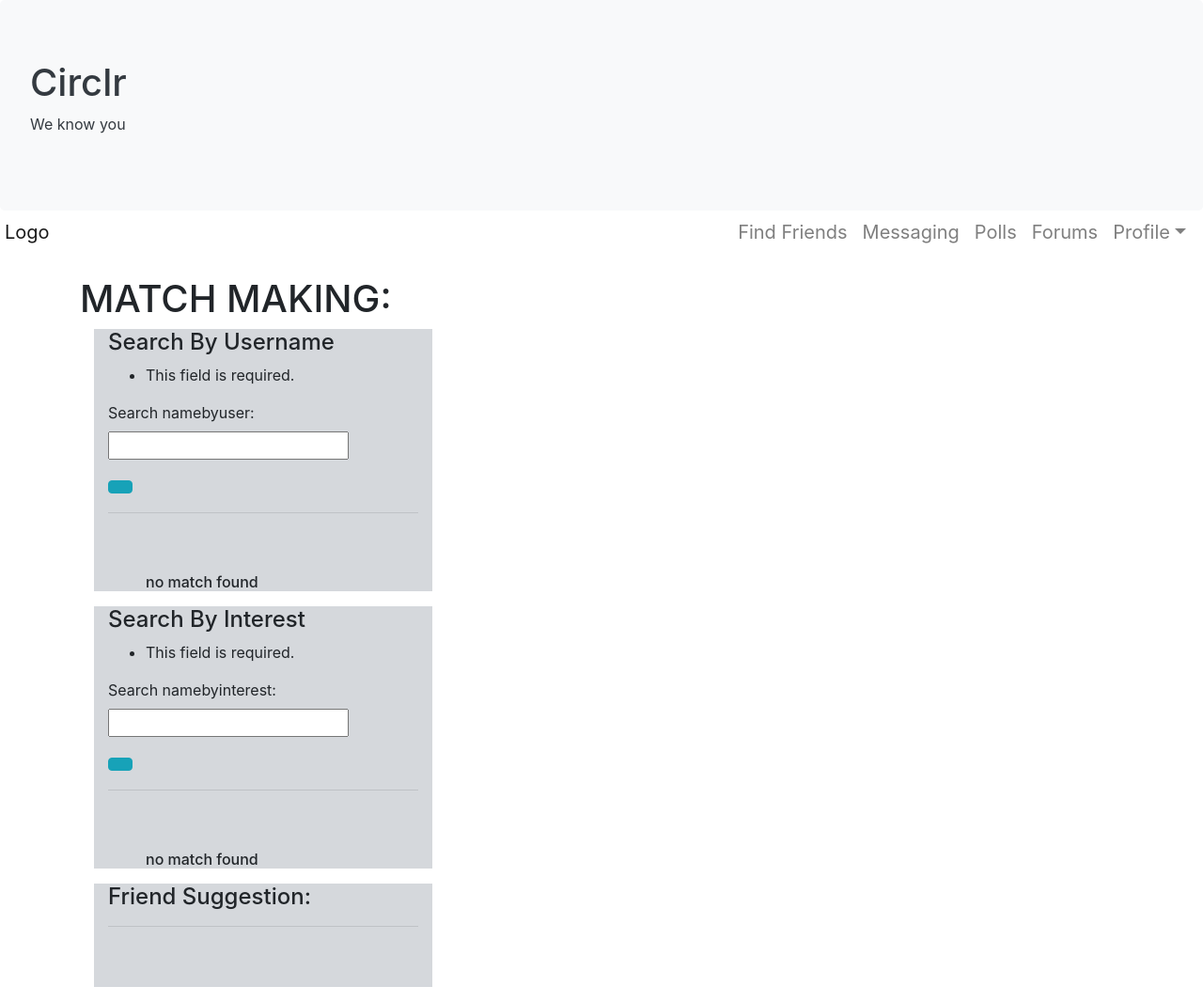
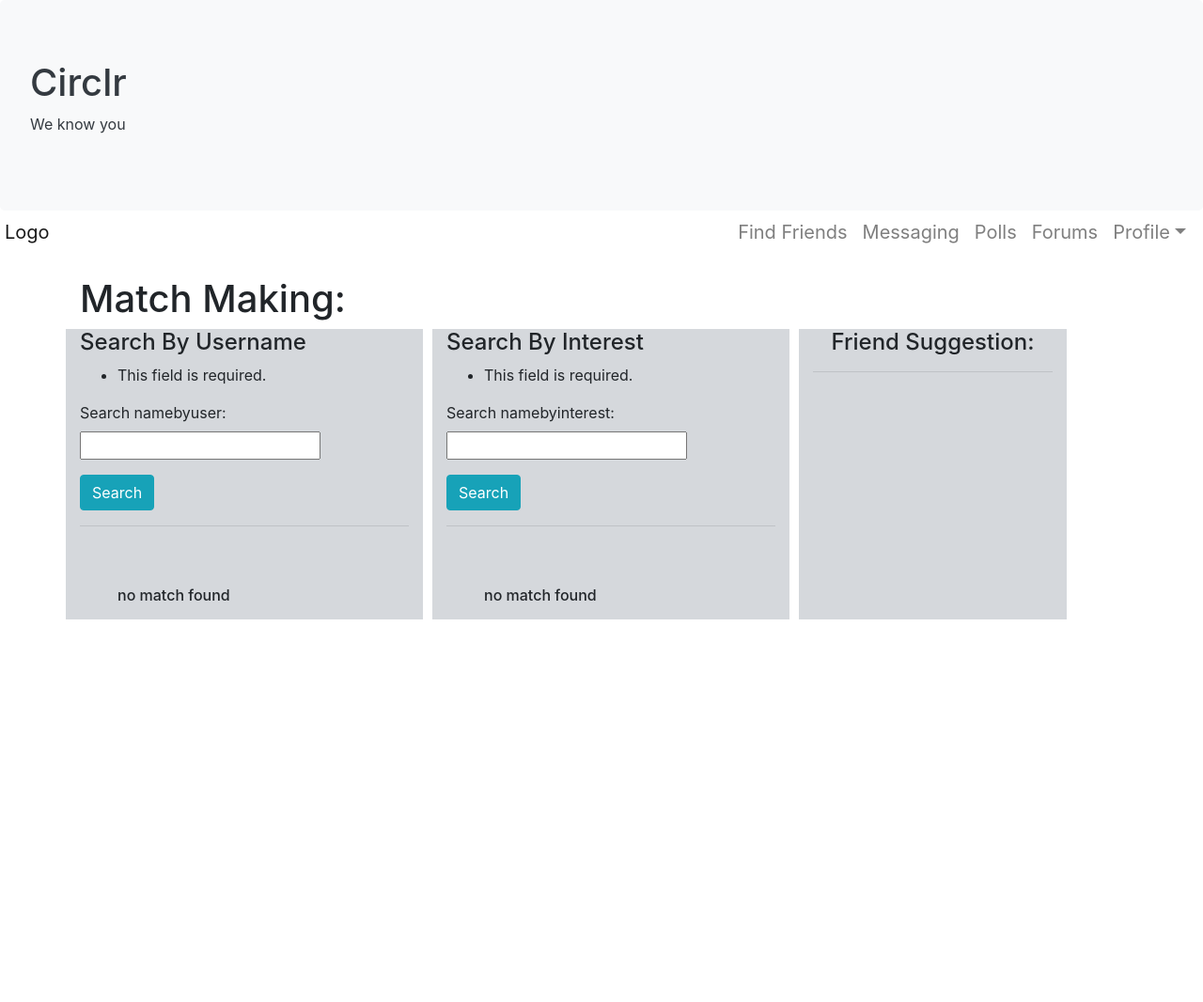
Before and after one commit to hpuppala26/cmpe272, a Django app: page /friends/matching/ in a window 1280 px wide. Shown: the whole page at 94% size. After the commit the page ends 659 px from the top, so only its background shows below. Run offline with Django 3.2, Linux system fonts and the light colour scheme; a user stored in the database is signed in; data comes from the database, SQL or seed files in the repository; both versions use the stored data as it was after the commit; some libraries are stand-ins or nearby versions.

Commit message:
Friend Suggestion UI Imporvment

```diff
--- a/friends/templates/app/friendsugg.html
+++ b/friends/templates/app/friendsugg.html
@@ -6,17 +6,17 @@
 {%block content%}
 <div class="panel-group">
 	<div class="panel panel-primary">
-    <div class="panel-heading"><h1 >MATCH MAKING:</h1></div>
-    <div class="panel-body" style='bgcolor':black>
-      <div class="container">
+		<div class="panel-heading"><h1 >Match Making:</h1></div>
+		<div class="panel-body" style='bgcolor:black'>
+			<div class="row">
 				<!-- <h3>{{currusercity}}</h3><br><h3>{{curruserinterest}}</h3> -->
-        <div class="col-md-4" style="background-color:#D5D8DC">
+				<div class="col-md-4" style="background-color:#D5D8DC; margin-right: 5px;">
 					<h4 class="well">Search By Username</h4>
-          <form  method="POST">
+					<form	method="POST">
 						{% csrf_token %}
 						{{form.as_p}}
 						<button type='submit' name='search' class="btn btn-info">
-              <span class="glyphicon glyphicon-search"></span>
+							<span class="glyphicon glyphicon-search"></span>Search
 						</button>
 					</form>
 					<hr>
@@ -26,7 +26,7 @@
 								{% for user in userlist %}
 								<li class="list-group-item list-group-item-info"><a href=''><h4>{{user}}</h4></a>
 									{%if user|stringformat:"s" not in friends%}
-                      <button type='submit' name='add friend' class="btn btn-primary">ADD_FRIEND</button>
+											<button type='submit' name='add friend' class="btn btn-primary">Add Friend</button>
 									{%endif%}
 								</li>
 							{% endfor %}
@@ -44,27 +44,20 @@
 							{% endif %}
 						{% endfor%}
 						-->
-
 						<!-- {% for user in userlist %}
 							{% if user.user|stringformat:"s" != curruser %}
-                {% if user.user|stringformat:"s" == text or user.interest.lower == text or user.interest.upper == text or user.city.lower == text or user.city.upper == text  %}
-
+								{% if user.user|stringformat:"s" == text or user.interest.lower == text or user.interest.upper == text or ser.city.lower == text or user.city.upper == text	%}
 										<li>{{user.user}}</li>
-
-                {% endif %}
-              {% endif %}
-            {%endfor%}
-            -->
-          </ul>
-        </div>
-
-        <div class="col-md-4" style="background-color:#D5D8DC">
+									{% endif %}								{% endif %}
+							{%endfor%}							-->
+						</ul>					</div>
+					<div class="col-md-4" style="background-color:#D5D8DC; margin-left: 5px;margin-right: 5px;">
 					<h4 class="well">Search By Interest</h4>
 					<form method="POST">
 						{% csrf_token %}
 						{{form1.as_p}}
 						<button type='submit' name='search' class="btn btn-info">
-              <span class="glyphicon glyphicon-search"></span>
+							<span class="glyphicon glyphicon-search"></span>Search
 						</button>
 					</form>
 					<hr>
@@ -74,7 +67,7 @@
 							{% for user in interestlist %}
 									<li class="list-group-item list-group-item-info"><a href=''><h4> {{user}}</h4></a>
 										{%if user|stringformat:"s" not in friends%}
-                        <button type='submit' name='add friend' class="btn btn-primary">ADD_FRIEND</button>
+												<button type='submit' name='add friend' class="btn btn-primary">Add Friend</button>
 										{%endif%}
 									</li>
 							{% endfor %}
@@ -92,32 +85,29 @@
 							{% endif %}
 						{% endfor%}
 						-->
-
 						 <!-- {% for user in userlist %}
 							{% if user.user|stringformat:"s" != curruser %}
-                {% if user.user|stringformat:"s" == text or user.interest.lower == text or user.interest.upper == text or user.city.lower == text or user.city.upper == text  %}
-
+								{% if user.user|stringformat:"s" == text or user.interest.lower == text or user.interest.upper == text or ser.city.lower == text or user.city.upper == text	%}
 										<li>{{user.user}}</li>
-
 									{% endif %}
 							{% endif %}
 						{%endfor%}
 						-->
 					</ul>
 				</div>
-
-
-        <div class="col-md-4" style="background-color:#D5D8DC">
+				<div class="col-md-3" style="background-color:#D5D8DC; margin-left: 5px;">
+					<center>
 						<h4 class="well">Friend Suggestion:</h4>
 						<hr>
 						<br><br>
 						<ul>
 							{% for user in suggestionlist %}
 								<li class="list-group-item list-group-item-info"><a href=''><h4>{{user}}</h4></a><br>
-                <button type='submit' name='add friend' class="btn btn-primary">ADD_FRIEND</button>
+									<button type='submit' name='add friend' class="btn btn-primary">Add Friend</button>
 								</li>
 							{% endfor %}
 						</ul>
+					</center>
 				</div>
 			</div>
 		</div>
```
Also changed, not shown: chat/migrations/0001_initial.py, chat/migrations/__init__.py (added), db.sqlite3, files/migrations/0001_initial.py, files/migrations/__init__.py (added), 1 other file. Lines whose indentation alone changed are shown as unchanged.
